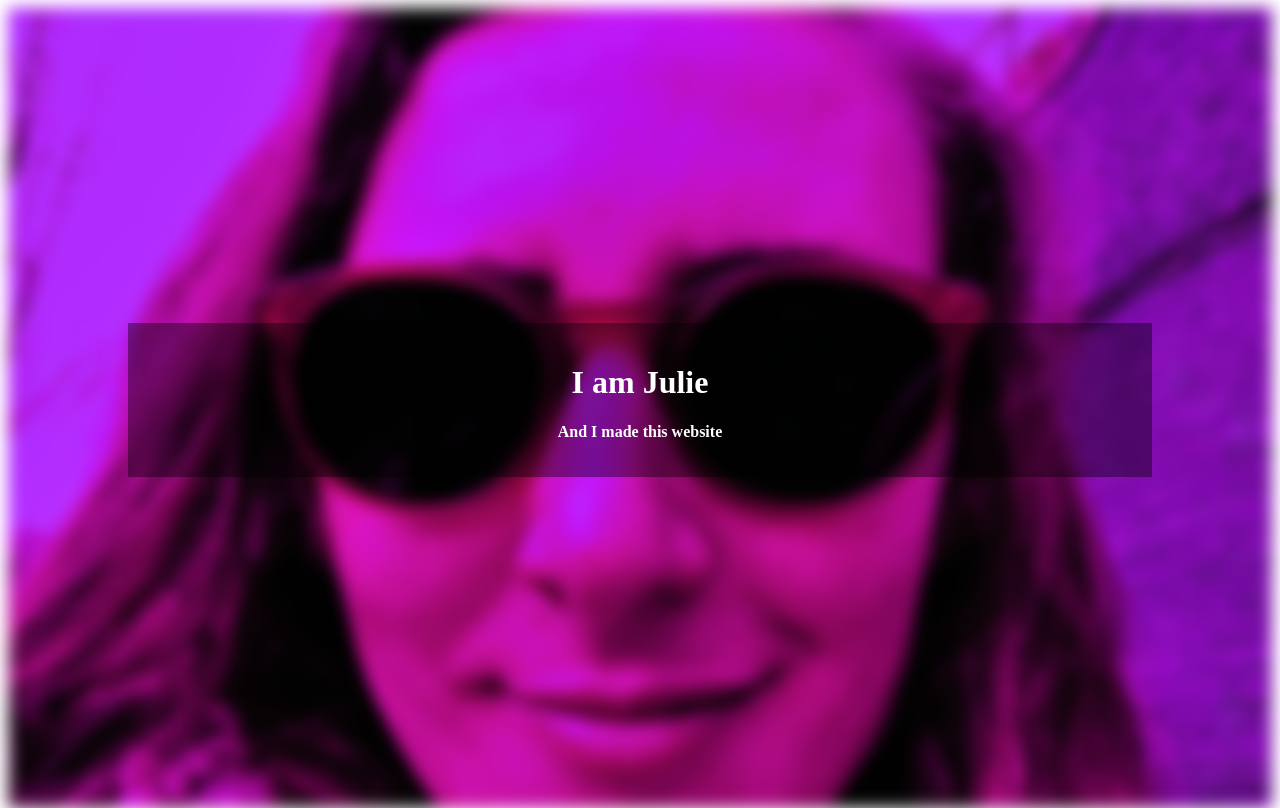
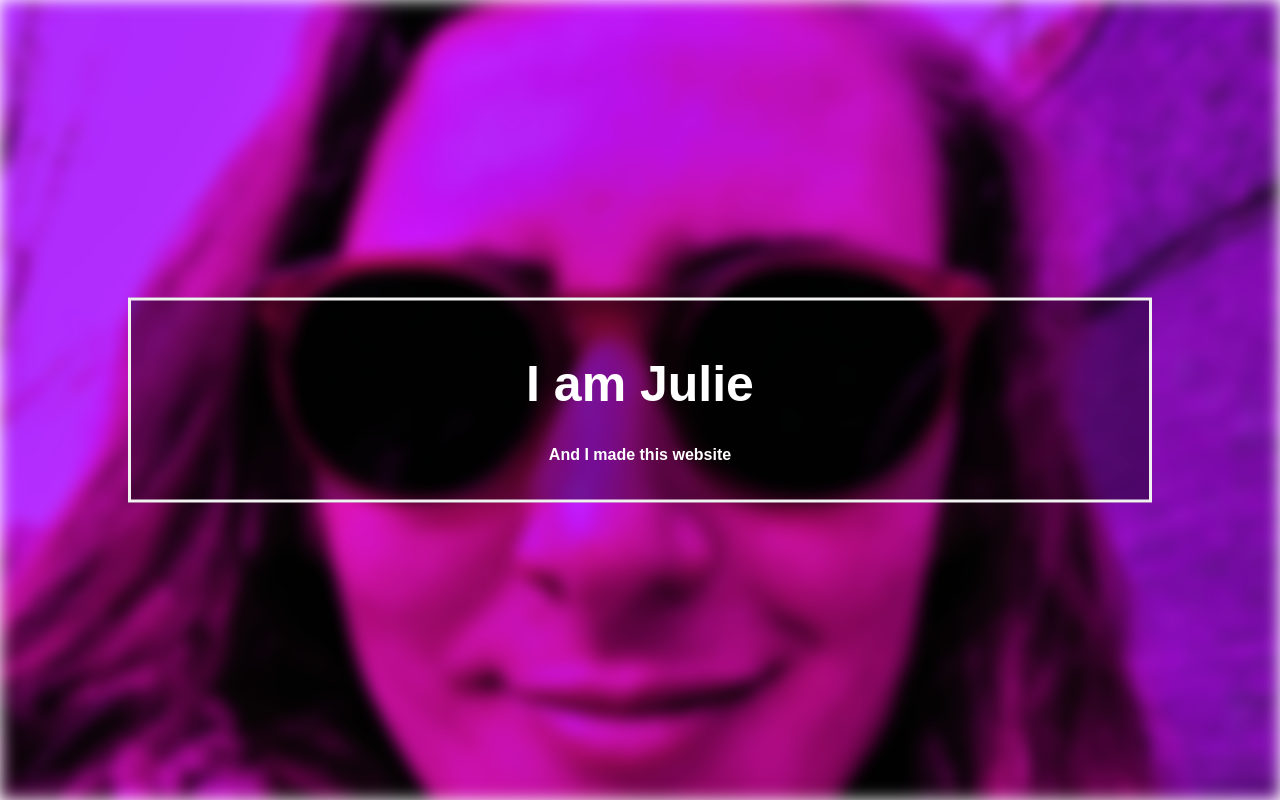
Before and after one commit to juliemoy/juliemoy.github.io, a plain HTML site: page index.html in a window 1280 px wide. Drawn offline with Linux system fonts and the light colour scheme.

Commit message:
updated font and font size

```diff
--- a/style.css
+++ b/style.css
@@ -1,6 +1,12 @@
-body, html {height: 100%;}
+body, html {
+  height: 100%;
+  margin: 0;
+  font-family: Arial, Helvetica, sans-serif;
+}
 
-* {box-sizing: border-box;}
+* {
+  box-sizing: border-box;
+}
 
 .bg-image {
   /*Image used*/
@@ -11,7 +17,9 @@ body, html {height: 100%;}
   -webkit-filter: blur(8px);
 
   /*Full height*/
+
   height: 100%;
+
 
   /* Center and scale image */
   background-position: center;
@@ -25,7 +33,7 @@ body, html {height: 100%;}
   background-color: rgba(0,0,0, 0.4); /* black with opacity */
   color: white;
   font-weight: bold;
-  border: 3px soid #f1f1f1;
+  border: 3px solid #f1f1f1;
   position: absolute;
   top: 50%;
   left: 50%;
@@ -35,3 +43,7 @@ body, html {height: 100%;}
   padding: 20px;
   text-align: center;
 }
+
+h1 {
+  font-size: 50px;
+}
```
